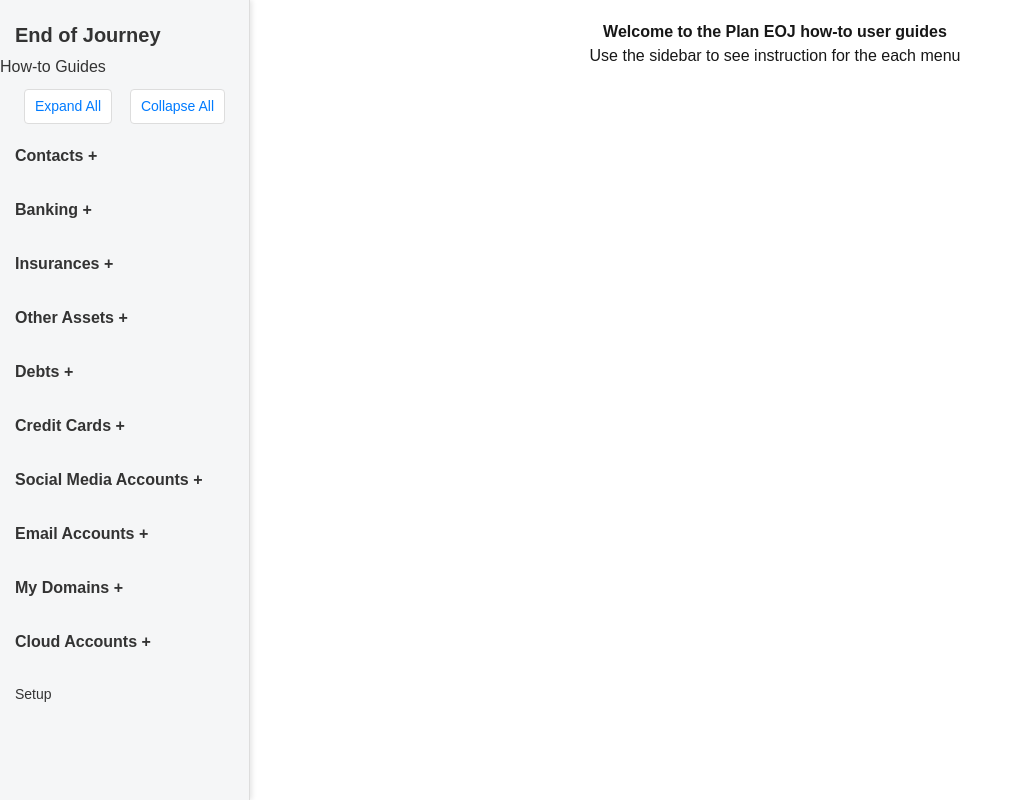
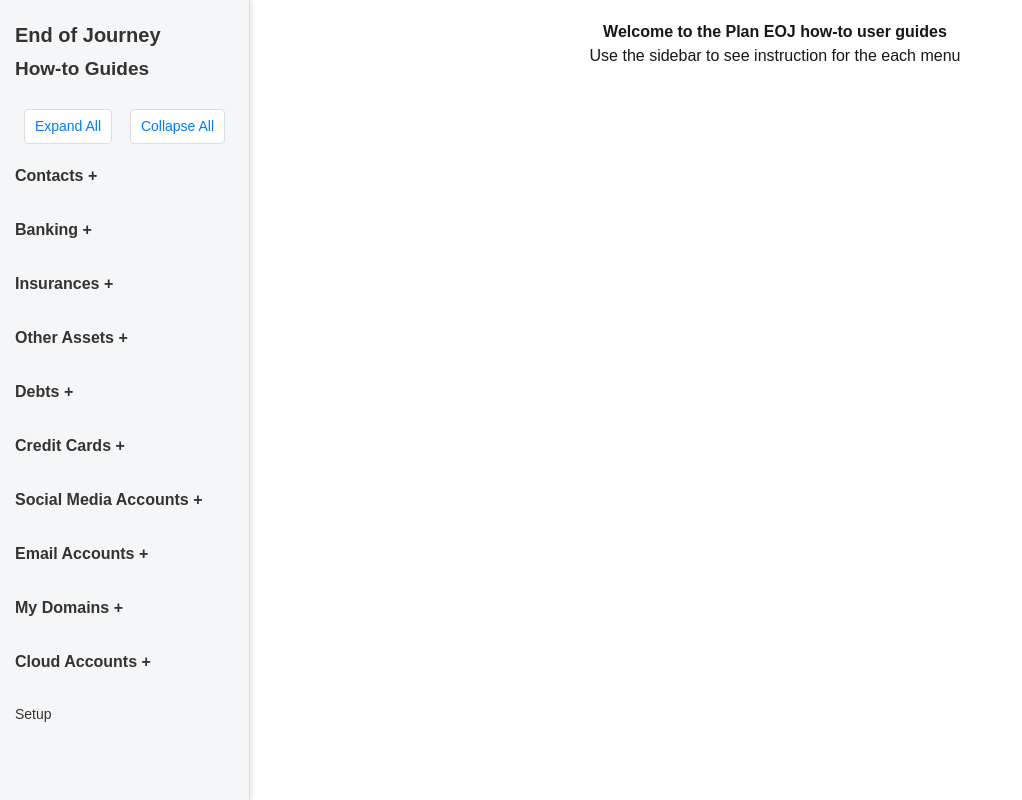
Before and after one commit to bashiraziz/eoj-how-to-guides, a Next.js app: page / in a window 1280 px wide. Shown: the whole page, without its empty margins (0-1022 px from the left). Built offline with nearby package versions, Linux system fonts and the light colour scheme.

Commit message:
changed the style for h3

```diff
--- a/components/Sidebar.tsx
+++ b/components/Sidebar.tsx
@@ -88,7 +88,7 @@ const Sidebar = () => {
           End of Journey
         </a>
       </h2>
-      <h3 className={styles.heading3}>
+      <h3 className={styles.heading2}>
       <a
           href="https://eoj-how-to-guides-app.vercel.app/" // Replace with the desired URL
           target="_blank"
```
